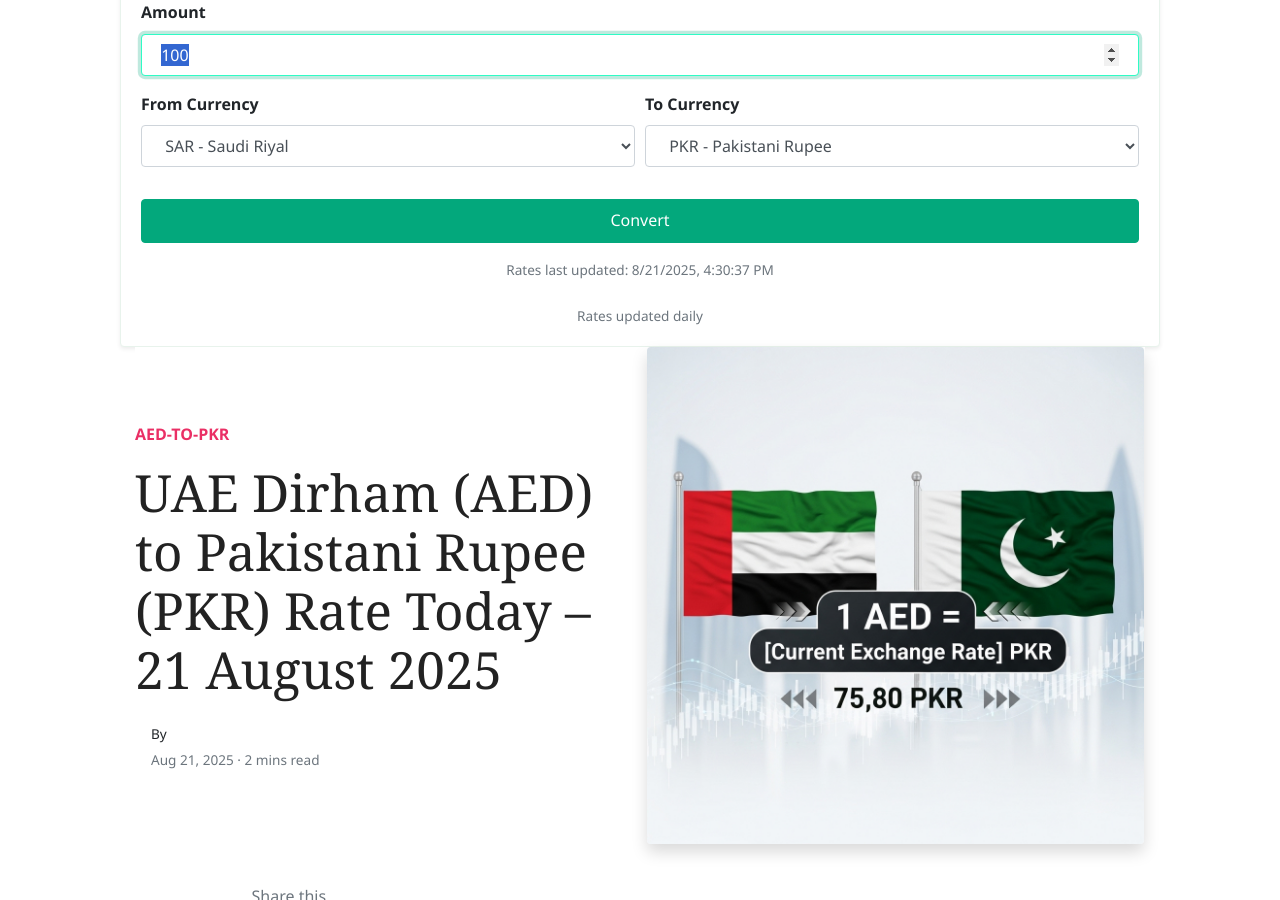
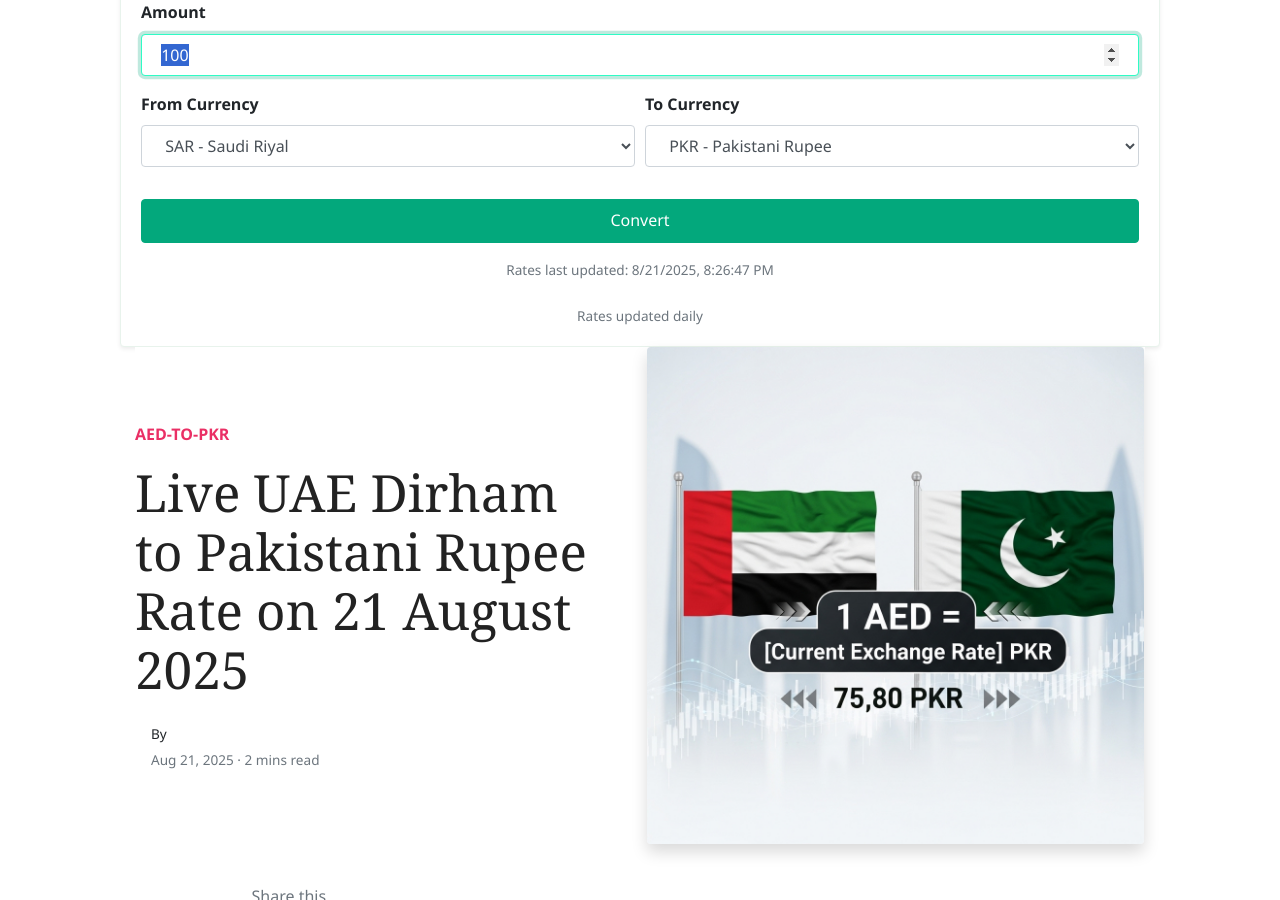
Before and after one commit to mlcom/mlcom.github.io, a Jekyll site: the page built from _posts/2025-08-21-today-uae-dirham-to-pkr-exchange-rate-august-2025-prices-updated-aed-to-pkr.md, in a window 1280 px wide and 900 px high, scrolled down 242 px. Built offline with Jekyll 4.4.1, drawn with Linux system fonts in a browser that asks for light colours; nearby versions of some CDN libraries; comment, search, counter and statistics services are not loaded.

Commit message:
Automated: Update currency rates and generate daily posts

```diff
--- a/_data/rates.yml
+++ b/_data/rates.yml
@@ -1,4 +1,4 @@
-last_updated_utc: '2025-08-21T16:30:37.791719+00:00'
+last_updated_utc: '2025-08-21T20:26:47.417771+00:00'
 rates:
   AED: 3.6725
   AFN: 68.9345
--- a/_posts/2025-08-21-today-uae-dirham-to-pkr-exchange-rate-august-2025-prices-updated-aed-to-pkr.md
+++ b/_posts/2025-08-21-today-uae-dirham-to-pkr-exchange-rate-august-2025-prices-updated-aed-to-pkr.md
@@ -1,6 +1,6 @@
 ---
 layout: post
-title:  'UAE Dirham (AED) to Pakistani Rupee (PKR) Rate Today – 21 August 2025'
+title:  'Live UAE Dirham to Pakistani Rupee Rate on 21 August 2025'
 author: jane
 categories: [ aed-to-pkr ]
 image: assets/images/aed-to-pkr-rate-today.jpg
```
Also changed, not shown: _posts/2025-08-21-today-saudi-riyal-to-pkr-exchange-rate-august-2025-prices-updated-sar-to-pkr.md (+1 -1 lines), _posts/2025-08-21-today-uk-pound-sterling-to-pkr-exchange-rate-august-2025-prices-updated-gbp-to-pkr.md (+1 -1 lines), _posts/2025-08-21-today-us-dollar-to-pkr-exchange-rate-august-2025-prices-updated-usd-to-pkr.md (+1 -1 lines).
